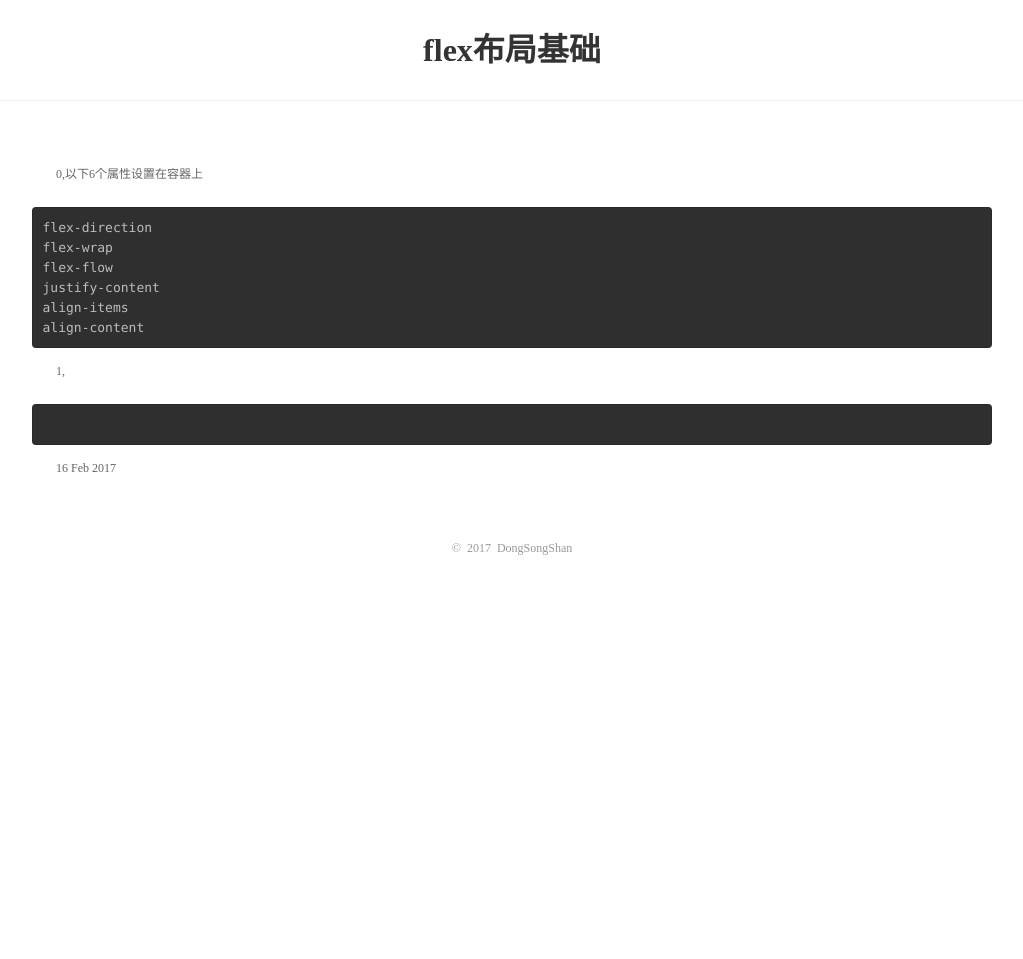
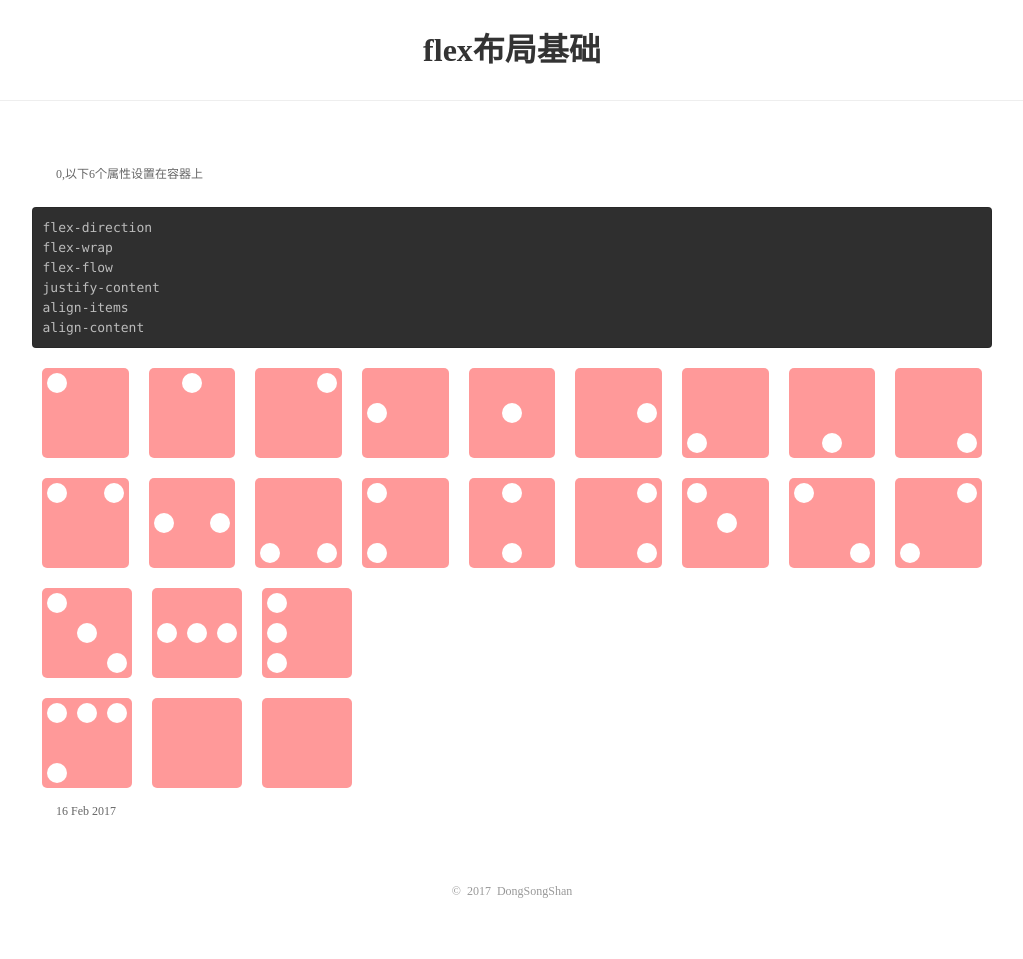
Before and after one commit to dongsongshan/dongsongshan.github.io, a Jekyll site: the page built from _posts/2017-02-16-flex布局基础.html, in a window 1280 px wide. Shown: the whole page, without its empty margins (128-1151 px from the left). Built offline with Jekyll 4.4.1, drawn with Linux system fonts in a browser that asks for light colours; before the commit the page ends 900 px from its top, so only the background shows below that.

Commit message:
Update 2017-02-16-flex布局基础.html

```diff
--- a/_posts/2017-02-16-flex布局基础.html
+++ b/_posts/2017-02-16-flex布局基础.html
@@ -12,14 +12,259 @@ justify-content
 align-items
 align-content
 </pre>
+	<style>
+		.wrap{
+			display: flex;
+		}
+		.box{
+			width: 90px;
+			height: 90px;
+			background-color: rgba(255,0,0,0.4);
+			margin: 10px;
+			border-radius: 5px;
+		}
+		.item{
+			margin: 5px;
+			width: 20px;
+			height: 20px;
+			border-radius: 50%;
+			background-color: #fff;
+		}
 
+		.box-one-1{
+			display: flex;
+		}
+		.box-one-2{
+			display: flex;
+	    	justify-content: center;
+		}
+		.box-one-3{
+			display: flex;
+	    	justify-content: flex-end;
+		}
+		.box-one-4{
+			display: flex;
+	    	justify-content: flex-start;
+	    	align-items: center;
+		}
+		.box-one-5{
+			display: flex;
+	    	justify-content: space-around;
+	    	align-items: center;
+		}
+		.box-one-6{
+			display: flex;
+	    	justify-content: flex-end;
+	    	align-items: center;
+		}
+		.box-one-7{
+			display: flex;
+	    	justify-content: flex-start;
+	    	align-items: flex-end;
+		}
+		.box-one-8{
+			display: flex;
+	    	justify-content: center;
+	    	align-items: flex-end;
+		}
+		.box-one-9{
+			display: flex;
+	    	justify-content: flex-end;
+	    	align-items: flex-end;
+		}
+/*two*/
+		.box-two-1{
+			display: flex;
+	    	justify-content: space-between;
 
+		}
+		.box-two-2{
+			display: flex;
+	    	justify-content: space-between;
+			align-items: center;
+		}
+		.box-two-3{
+			display: flex;
+	    	justify-content: space-between;
+			align-items: flex-end;
+		}
+		.box-two-4{
+			display: flex;
+			flex-direction: column;
+			justify-content: space-between;
+		}
+		.box-two-5{
+			display: flex;
+			flex-direction: column;
+			justify-content: space-between;
+			align-items: center;
+		}
+		.box-two-6{
+			display: flex;
+			flex-direction: column;
+			justify-content: space-between;
+			align-items: flex-end;
+		}
+		.box-two-7{
+			display: flex;
+		}
+		.box-two-7 .item:nth-child(2){
+		  align-self: center;
+		}
+		.box-two-8{
+		  display: flex;
+		  justify-content: space-between;
+		}
 
+		.box-two-8 .item:nth-child(2) {
+		  align-self: flex-end;
+		}
+		.box-two-9{
+		  display: flex;
+		  justify-content: space-between;
+		}
 
-<p>1,</p>
-<pre>
+		.box-two-9 .item:nth-child(1){
+		  align-self: flex-end;
+		}
+/*three*/
+		.box-three-1{
+		  display: flex;
+		  justify-content: space-between;
+		}
+		.box-three-1 .item:nth-child(2){
+		  align-self: center;
+		}
+		.box-three-1 .item:nth-child(3){
+		  align-self: flex-end;
+		}
+		.box-three-2{
+		  display: flex;
+		  align-items: center;
+		}
 
-</pre>
+		.box-three-3{
+		  display: flex;
+		  flex-direction: column;
+		}
+/*four*/
+		.box-four-1{
+		  display: flex;
+		  flex-wrap: wrap;
+		  align-content: space-between;
+		}
+	</style>
+</head>
+<body>
+<div class="wrap">
+	<div class="box box-one-1">
+	  <span class="item"></span>
+	</div>
+	<div class="box box-one-2">
+	  <span class="item"></span>
+	</div>
+	<div class="box box-one-3">
+	  <span class="item"></span>
+	</div>
+	<div class="box box-one-4">
+	  <span class="item"></span>
+	</div>
+	<div class="box box-one-5">
+	  <span class="item"></span>
+	</div>
+	<div class="box box-one-6">
+	  <span class="item"></span>
+	</div>
+	<div class="box box-one-7">
+	  <span class="item"></span>
+	</div>
+	<div class="box box-one-8">
+	  <span class="item"></span>
+	</div>
+	<div class="box box-one-9">
+	  <span class="item"></span>
+	</div>
+</div>
+
+<!-- 2 -->
+<div class="wrap">
+	<div class="box box-two-1">
+	  <span class="item"></span>
+	  <span class="item"></span>
+	</div>
+	<div class="box box-two-2">
+	  <span class="item"></span>
+	  <span class="item"></span>
+	</div>
+	<div class="box box-two-3">
+	  <span class="item"></span>
+	  <span class="item"></span>
+	</div>
+	<div class="box box-two-4">
+	  <span class="item"></span>
+	  <span class="item"></span>
+	</div>
+	<div class="box box-two-5">
+	  <span class="item"></span>
+	  <span class="item"></span>
+	</div>
+	<div class="box box-two-6">
+	  <span class="item"></span>
+	  <span class="item"></span>
+	</div>
+	<div class="box box-two-7">
+	  <span class="item"></span>
+	  <span class="item"></span>
+	</div>
+	<div class="box box-two-8">
+	  <span class="item"></span>
+	  <span class="item"></span>
+	</div>
+	<div class="box box-two-9">
+	  <span class="item"></span>
+	  <span class="item"></span>
+	</div>
+</div>
+<!-- 3 -->
+<div class="wrap">
+	<div class="box box-three-1">
+	  <span class="item"></span>
+	  <span class="item"></span>
+	  <span class="item"></span>
+	</div>
+	<div class="box box-three-2">
+	  <span class="item"></span>
+	  <span class="item"></span>
+	  <span class="item"></span>
+	</div>
+	<div class="box box-three-3">
+	  <span class="item"></span>
+	  <span class="item"></span>
+	  <span class="item"></span>
+	</div>
+</div>
+<!-- 4 -->
+<div class="wrap">
+	<div class="box box-four-1">
+	  <span class="item"></span>
+	  <span class="item"></span>
+	  <span class="item"></span>
+	  <span class="item"></span>
+	</div>
+	<div class="box box-four-2">
+	  <span class="item"></span>
+	  <span class="item"></span>
+	  <span class="item"></span>
+	  <span class="item"></span>
+	</div>
+	<div class="box box-four-3">
+	  <span class="item"></span>
+	  <span class="item"></span>
+	  <span class="item"></span>
+	  <span class="item"></span>
+	</div>
+</div>
+
 
 
 
```
